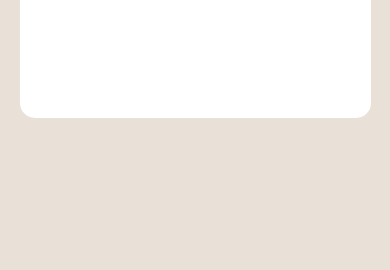
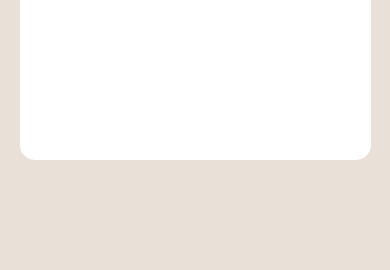
Before and after one commit to RodrigooPereira/preview-perfume, a plain HTML site: page index.html in a window 390 px wide. Shown: the part 743-1013 px from the top of the page. Drawn offline with Linux system fonts and the light colour scheme.

Commit message:
correcao bug responsividade

```diff
--- a/style.css
+++ b/style.css
@@ -156,7 +156,7 @@ a:hover {
         border-bottom-right-radius: 15px;
         border-top-right-radius: 0px;
         border-bottom-left-radius: 15px;
-        height: 55vh;
+        height: 65vh;
     }
 
     .texto {
```
